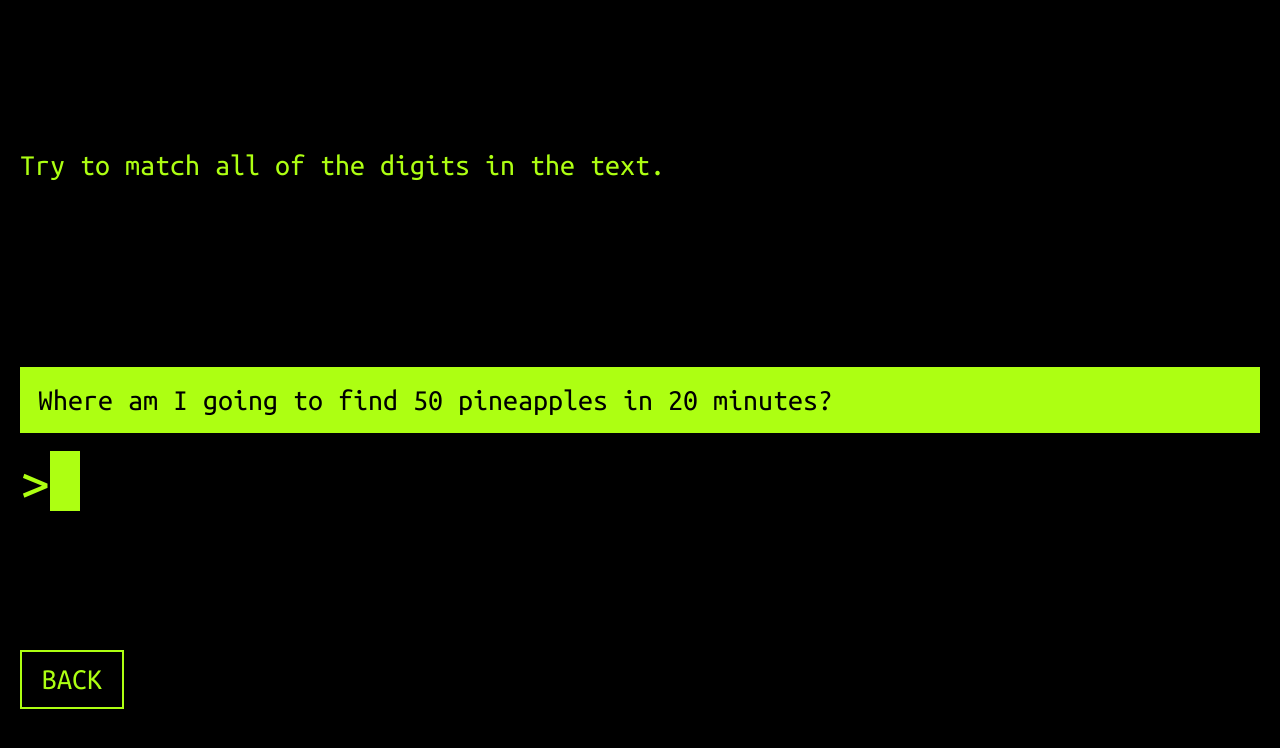
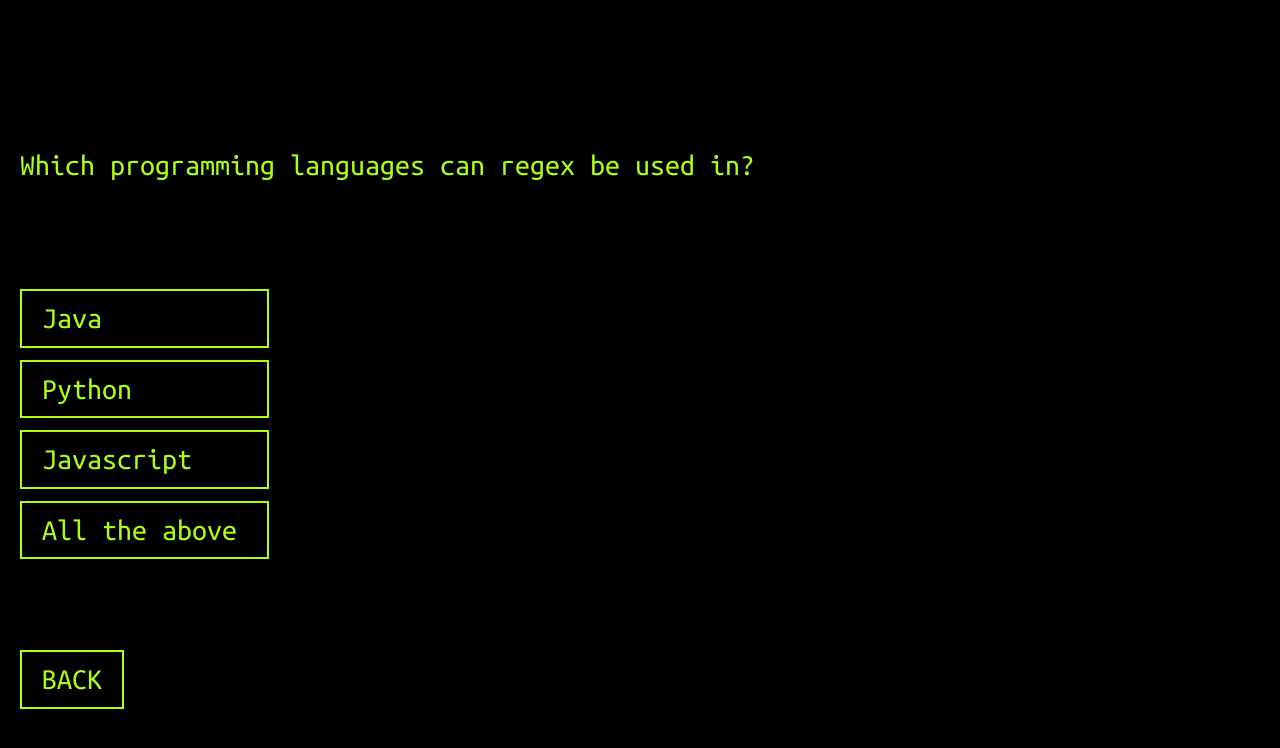
Before and after one commit to sim8/learn-regex, a React (Create React App) app: page / in a window 1280 px wide. Shown: the top 748 px of the page. Built offline with nearby package versions, Linux system fonts and the light colour scheme.

Commit message:
Implement choice stages + rework early stages

```diff
--- a/src/actions/actionTypes.js
+++ b/src/actions/actionTypes.js
@@ -9,3 +9,4 @@
 export const MOVE_TO_NEXT_STAGE = "MOVE_TO_NEXT_STAGE";
 export const MOVE_TO_PREVIOUS_STAGE = "MOVE_TO_PREVIOUS_STAGE";
 export const STAGE_COMPLETE = "STAGE_COMPLETE";
+export const SUBMIT_ANSWER = "SUBMIT_ANSWER";
--- a/src/actions/progressActions.js
+++ b/src/actions/progressActions.js
@@ -1,4 +1,8 @@
-import { MOVE_TO_NEXT_STAGE, MOVE_TO_PREVIOUS_STAGE } from "./actionTypes";
+import {
+  MOVE_TO_NEXT_STAGE,
+  MOVE_TO_PREVIOUS_STAGE,
+  SUBMIT_ANSWER
+} from "./actionTypes";
 
 export const moveToNextStage = () => ({
   type: MOVE_TO_NEXT_STAGE
@@ -7,3 +11,9 @@
 export const moveToPreviousStage = () => ({
   type: MOVE_TO_PREVIOUS_STAGE
 });
+
+export const submitAnswer = (stage, answer) => ({
+  type: SUBMIT_ANSWER,
+  stage,
+  answer
+});
--- /dev/null
+++ b/src/components/Choice.js
@@ -0,0 +1,81 @@
+import React from "react";
+import { connect } from "react-redux";
+import styled from "styled-components";
+import Button from "./styled/Button";
+import UnstyledList from "./styled/UnstyledList";
+import { submitAnswer as submitAnswerAction } from "../actions/progressActions";
+import { getProvidedAnswerForStage } from "../selectors/progressSelectors";
+
+const check = <span>&#10004;</span>;
+const cross = <span className="error">&#x2716;</span>;
+
+const Choices = styled(UnstyledList)`
+  display: inline-block;
+  li {
+    display: table-row;
+    > div {
+      display: table-cell;
+      &:last-child {
+        padding-left: 14px;
+      }
+      .error {
+        color: #ff0000;
+      }
+    }
+    ${Button} {
+      width: 100%;
+      margin-bottom: 12px;
+      text-align: left;
+    }
+  }
+`;
+
+const mapStateToProps = state => ({
+  providedAnswer: getProvidedAnswerForStage(state)
+});
+
+function renderResultIcon(index, providedAnswer, actualAnswer) {
+  if (providedAnswer !== undefined) {
+    if (index === providedAnswer) {
+      return providedAnswer === actualAnswer ? check : cross;
+    } else if (index === actualAnswer) {
+      return check;
+    }
+  }
+}
+
+function Choice({
+  choices,
+  submitAnswer,
+  answerIndex,
+  providedAnswer,
+  stageId
+}) {
+  return (
+    <Choices>
+      {choices.map((choice, i) => (
+        <li key={`${i}`}>
+          <div>
+            <Button
+              onClick={() =>
+                providedAnswer === undefined && submitAnswer(stageId, i)
+              }
+              disabled={providedAnswer !== undefined}
+              type={i === providedAnswer ? "primary" : null}
+            >
+              {choice}
+            </Button>
+          </div>
+          <div>{renderResultIcon(i, providedAnswer, answerIndex)}</div>
+        </li>
+      ))}
+    </Choices>
+  );
+}
+
+export default connect(
+  mapStateToProps,
+  {
+    submitAnswer: submitAnswerAction
+  }
+)(Choice);
--- a/src/components/Prompt.js
+++ b/src/components/Prompt.js
@@ -23,7 +23,7 @@
     word-break: break-all;
 
     &:focus ${Caret} {
-      background-color: ${props => (props.hasError ? "red" : "#adff12")};
+      background-color: ${props => (props.hasError ? "#ff0000" : "#adff12")};
       color: black;
     }
 
@@ -36,7 +36,7 @@
         width: 100%;
         height: 100%;
         box-sizing: border-box;
-        border: 2px solid ${props => (props.hasError ? "red" : "#adff12")};
+        border: 2px solid ${props => (props.hasError ? "#ff0000" : "#adff12")};
       }
     }
   }
--- a/src/components/Stage.js
+++ b/src/components/Stage.js
@@ -2,16 +2,19 @@
 import { connect } from "react-redux";
 import styled from "styled-components";
 import Test from "./Test";
+import Choice from "./Choice";
 import Button from "./styled/Button";
 import {
   getStageConfig,
   getCanMoveToNextStage,
-  getCanMoveToPreviousStage
+  getCanMoveToPreviousStage,
+  getStageId
 } from "../selectors/progressSelectors";
 import {
   moveToNextStage,
   moveToPreviousStage
 } from "../actions/progressActions";
+import { STAGE_TYPES } from "../constants/lessonConfig";
 
 const StageWrapper = styled.div`
   .main-text {
@@ -30,28 +33,40 @@
 `;
 
 const mapStateToProps = state => ({
+  stageId: getStageId(state),
   stageConfig: getStageConfig(state),
   canMoveToNextStage: getCanMoveToNextStage(state),
   canMoveToPreviousStage: getCanMoveToPreviousStage(state)
 });
 
+function renderStageContent({ type, ...config }, id) {
+  switch (type) {
+    case STAGE_TYPES.REGEX:
+      return <Test {...config} stageId={id} />;
+    case STAGE_TYPES.CHOICE:
+      return <Choice {...config} stageId={id} />;
+    default:
+      return null;
+  }
+}
+
 function Stage({
   stageConfig,
+  stageId,
   canMoveToNextStage,
   canMoveToPreviousStage,
   onClickNext,
   onClickBack
 }) {
-  const { type, text, ...config } = stageConfig;
+  const { text } = stageConfig;
   return (
     <StageWrapper>
-      {/* <div className="header" /> */}
       <div className="main-text">
         {text.map((t, index) => (
           <p key={index}>{t}</p>
         ))}
       </div>
-      {type === "TEST" ? <Test {...config} /> : null}
+      {renderStageContent(stageConfig, stageId)}
       <NavButtons>
         {canMoveToPreviousStage && <Button onClick={onClickBack}>BACK</Button>}
         {canMoveToNextStage && (
--- a/src/components/Test.js
+++ b/src/components/Test.js
@@ -49,7 +49,6 @@
 };
 
 function Test({ searchBody, matches }) {
-  console.log(matches);
   return (
     <div>
       {searchBody ? (
--- a/src/components/styled/Button.js
+++ b/src/components/styled/Button.js
@@ -11,4 +11,7 @@
   border: 2px solid #adff12;
   cursor: pointer;
   margin-right: 10px;
+  &:disabled {
+    cursor: auto;
+  }
 `;
--- /dev/null
+++ b/src/components/styled/UnstyledList.js
@@ -0,0 +1,7 @@
+import styled from "styled-components";
+
+export default styled.ul`
+  margin: 0;
+  padding: 0;
+  list-style-type: none;
+`;
--- a/src/constants/lessonConfig.js
+++ b/src/constants/lessonConfig.js
@@ -1,8 +1,16 @@
 import { deepFreeze } from "../utils/objectUtils";
+
+export const STAGE_TYPES = {
+  INFO: "INFO",
+  REGEX: "REGEX",
+  CHOICE: "CHOICE"
+};
 
 export const STAGES = {
   GREETING: "GREETING",
   INTRO: "INTRO",
+  LANGUAGE_CHOICE: "LANGUAGE_CHOICE",
+  BASIC_FORM: "BASIC_FORM",
   PERIOD: "PERIOD",
   META: "META",
   ESCAPE: "ESCAPE",
@@ -17,7 +25,7 @@
 
 export const STAGE_CONFIG = deepFreeze({
   [STAGES.GREETING]: {
-    type: "TEST",
+    type: STAGE_TYPES.REGEX,
     text: [
       "Welcome to Learn Regex!",
       'Type "hello" then hit Enter to get started.'
@@ -25,15 +33,34 @@
     answer: "hello"
   },
   [STAGES.INTRO]: {
-    type: "LESSON",
+    type: STAGE_TYPES.INFO,
     text: [
       "And hello to you!",
-      "Regex is a powerful tool for searching for patterns in strings.",
+      "Regex is a powerful tool for finding patterns in text. It can be used for searching, data validation, data manipulation, and much more. Better still, it can be used across any programming language.",
       '"Hello" is actually valid regex, though we can do much more.'
     ]
   },
+  [STAGES.BASIC_FORM]: {
+    type: STAGE_TYPES.INFO,
+    text: [
+      'Typing "hello" will literally find the word "hello" in a given string. Similarly, typing "123" will find every match for "123".',
+      "This isn't very useful by itself - let's add some special characters to make this more powerful."
+    ]
+  },
+  [STAGES.LANGUAGE_CHOICE]: {
+    type: STAGE_TYPES.CHOICE,
+    text: ["Which programming languages can regex be used in?"],
+    successText: [
+      "Go you! What makes regex so useful is that it can be used in any language."
+    ],
+    failText: [
+      "What makes regex so useful is that it can be used in any language."
+    ],
+    choices: ["Java", "Python", "Javascript", "All the above"],
+    answerIndex: 3
+  },
   [STAGES.PERIOD]: {
-    type: "TEST",
+    type: STAGE_TYPES.REGEX,
     text: [
       'The "." character matches any character.',
       'Type "i." to see what this means.'
@@ -42,14 +69,14 @@
     answer: "i."
   },
   [STAGES.META]: {
-    type: "LESSON",
+    type: STAGE_TYPES.INFO,
     text: [
       "Congratulations! You have learnt your first meta character; the humble dot.",
       "We're making good progress!"
     ]
   },
   [STAGES.ESCAPE]: {
-    type: "TEST",
+    type: STAGE_TYPES.REGEX,
     text: [
       'Sometimes, we might want to search for a meta character. To do this, we use a "\\" beforehand.',
       "Try to match all the dots in the text."
@@ -58,20 +85,20 @@
     answer: "\\."
   },
   [STAGES.SHORTHAND_DIGIT]: {
-    type: "LESSON",
+    type: STAGE_TYPES.INFO,
     text: [
       'We can also use a "\\" infront of some normal characters to do special things.',
       'If we want to search for a digit for example, we can use "\\d".'
     ]
   },
   [STAGES.SHORTHAND_DIGIT_TEST]: {
-    type: "TEST",
+    type: STAGE_TYPES.REGEX,
     text: ["Try to match all of the digits in the text."],
     searchBody: "Where am I going to find 50 pineapples in 20 minutes?",
     answer: "\\d"
   },
   [STAGES.SHORTHAND_NON_DIGIT_TEST]: {
-    type: "TEST",
+    type: STAGE_TYPES.REGEX,
     text: [
       "If we use a capital D when searching for digits, we can match everything that ISN'T a digit.",
       "Try and find all the non digits in the encrypted text."
@@ -87,6 +114,8 @@
     stages: [
       STAGES.GREETING,
       STAGES.INTRO,
+      STAGES.LANGUAGE_CHOICE,
+      STAGES.BASIC_FORM,
       STAGES.PERIOD,
       STAGES.META,
       STAGES.ESCAPE,
--- a/src/dev/getPreloadedState.js
+++ b/src/dev/getPreloadedState.js
@@ -2,11 +2,13 @@
 import { MODULES } from "../constants/lessonConfig";
 
 export default function getPreloadedState() {
+  // return {};
   return {
     progress: fromJS({
       moduleId: MODULES.WELCOME,
-      stageIndex: 6,
-      highestCompletedStageIndex: 5
+      stageIndex: 2,
+      highestCompletedStageIndex: 1,
+      answers: {}
     })
   };
 }
--- a/src/reducers/progress.js
+++ b/src/reducers/progress.js
@@ -2,31 +2,36 @@
 import {
   MOVE_TO_NEXT_STAGE,
   MOVE_TO_PREVIOUS_STAGE,
-  STAGE_COMPLETE
+  STAGE_COMPLETE,
+  SUBMIT_ANSWER
 } from "../actions/actionTypes";
 import { MODULES } from "../constants/lessonConfig";
 
 const initialState = fromJS({
   moduleId: MODULES.WELCOME,
   stageIndex: 0,
-  highestCompletedStageIndex: -1
+  highestCompletedStageIndex: -1,
+  answers: {}
 });
+
+const markStageCompleted = state =>
+  state.update("highestCompletedStageIndex", highest =>
+    Math.max(state.get("stageIndex"), highest)
+  );
 
 export default function progress(state = initialState, { ...action }) {
   switch (action.type) {
     case MOVE_TO_NEXT_STAGE: {
-      const prevStageIndex = state.get("stageIndex");
-      return state
-        .set("stageIndex", prevStageIndex + 1)
-        .update("highestCompletedStageIndex", highest =>
-          Math.max(prevStageIndex, highest)
-        );
+      return markStageCompleted(state).update("stageIndex", i => i + 1);
     }
     case MOVE_TO_PREVIOUS_STAGE:
       return state.update("stageIndex", i => i - 1);
     case STAGE_COMPLETE:
-      return state.update("highestCompletedStageIndex", highest =>
-        Math.max(state.get("stageIndex"), highest)
+      return markStageCompleted(state);
+    case SUBMIT_ANSWER:
+      return markStageCompleted(state).setIn(
+        ["answers", action.stage],
+        action.answer
       );
     default:
       return state;
```
Also changed, not shown: src/selectors/progressSelectors.js (+19 -4 lines).
